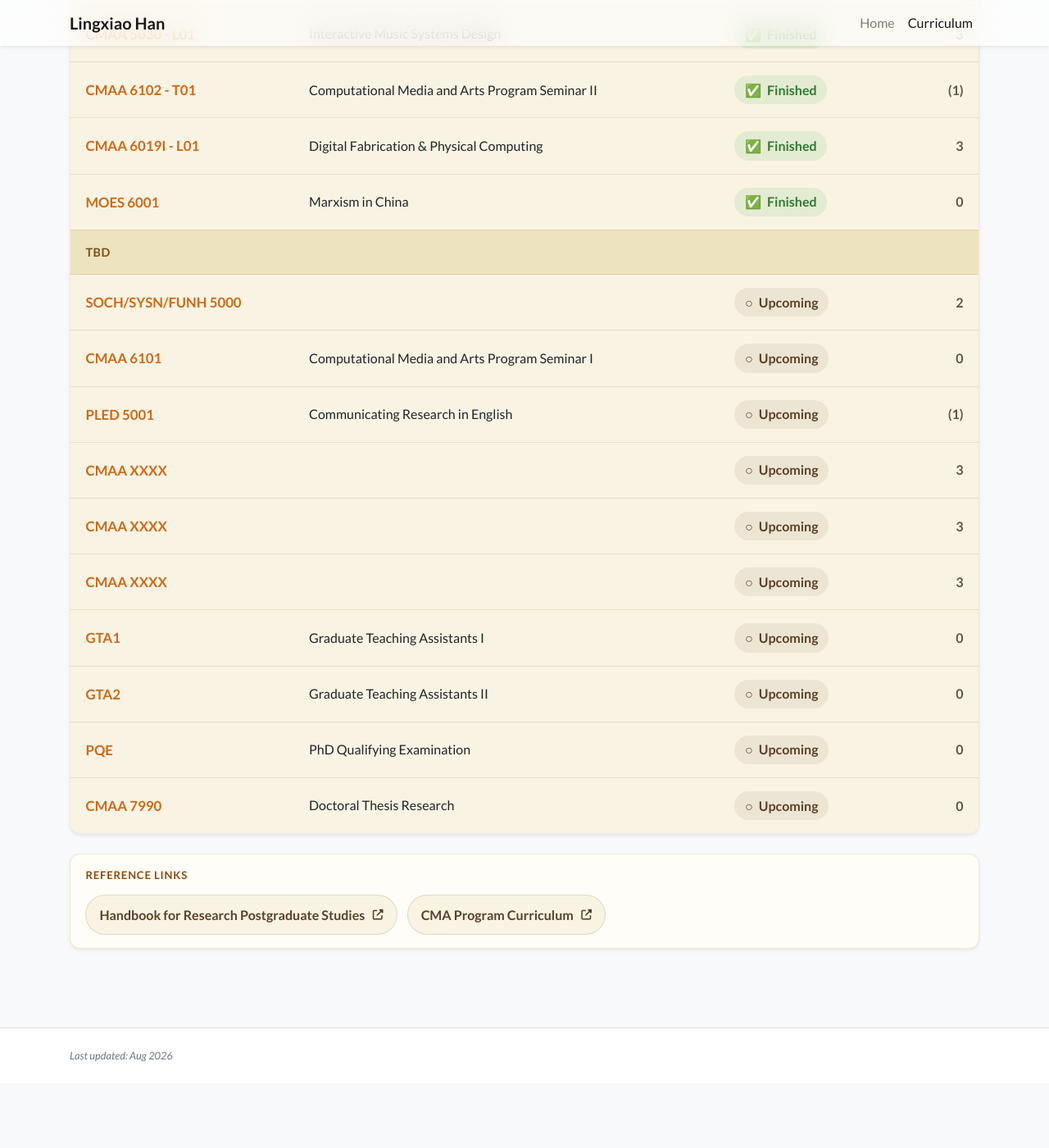
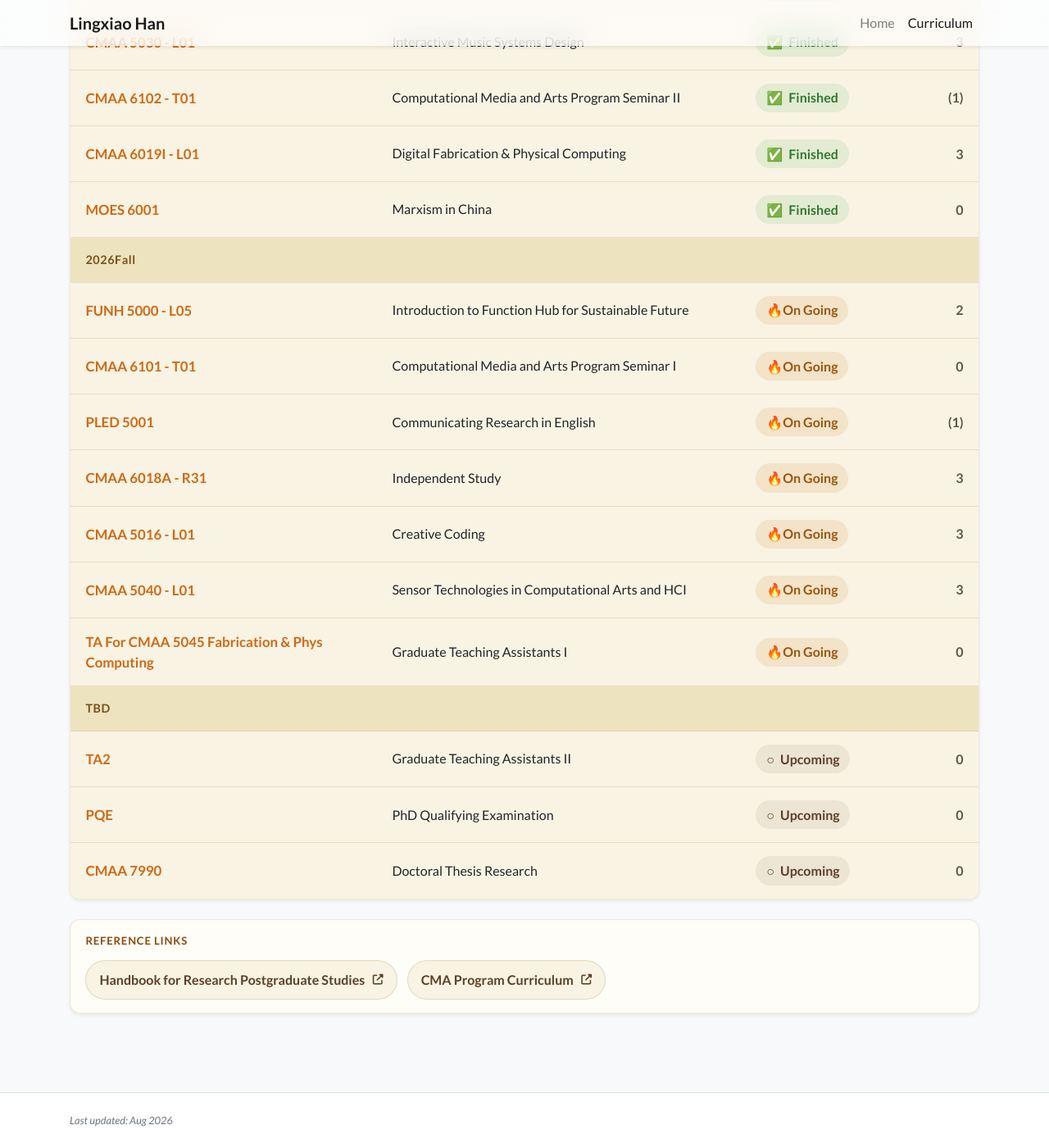
Before and after one commit to hlx9751/hlx9751.github.io, a Jekyll site: the page built from curriculum.html, in a window 1280 px wide and 1400 px high, scrolled down 1076 px. Shown: the whole window at 82% size. Built offline with Jekyll 4.4.1, drawn with Linux system fonts in a browser that asks for light colours; nearby versions of some CDN libraries; a style sheet for code colours, icons or effects is not loaded; before the commit the page ends 2397 px from its top, so only the background shows below that.

Commit message:
update curriculum page

```diff
--- a/_data/curriculum.yml
+++ b/_data/curriculum.yml
@@ -71,49 +71,49 @@ items:
     status: finished
     credits: "0"
 
-  - code: SOCH/SYSN/FUNH 5000
-    term: TBD
-    title:
-    status: Upcoming
+  - code: FUNH 5000 - L05
+    term: 2026Fall
+    title: Introduction to Function Hub for Sustainable Future
+    status: OnGoing
     credits: "2"
 
-  - code: CMAA 6101
-    term: TBD
+  - code: CMAA 6101 - T01
+    term: 2026Fall
     title: Computational Media and Arts Program Seminar I
-    status: Upcoming
+    status: OnGoing
     credits: "0"
 
   - code: PLED 5001
-    term: TBD
+    term: 2026Fall
     title: Communicating Research in English
-    status: Upcoming
+    status: OnGoing
     credits: "(1)"
 
-  - code: CMAA XXXX
-    term: TBD
-    title:
-    status: Upcoming
+  - code: CMAA 6018A - R31
+    term: 2026Fall
+    title: Independent Study
+    status: OnGoing
     credits: "3"
 
-  - code: CMAA XXXX
-    term: TBD
-    title:
-    status: Upcoming
+  - code: CMAA 5016 - L01
+    term: 2026Fall
+    title: Creative Coding
+    status: OnGoing
     credits: "3"
 
-  - code: CMAA XXXX
-    term: TBD
-    title:
-    status: Upcoming
+  - code: CMAA 5040 - L01
+    term: 2026Fall
+    title: Sensor Technologies in Computational Arts and HCI
+    status: OnGoing
     credits: "3"
 
-  - code: GTA1
-    term: TBD
+  - code: TA For CMAA 5045 Fabrication & Phys Computing
+    term: 2026Fall
     title: Graduate Teaching Assistants I
-    status: Upcoming
+    status: OnGoing
     credits: "0"
 
-  - code: GTA2
+  - code: TA2
     term: TBD
     title: Graduate Teaching Assistants II
     status: Upcoming
--- a/curriculum.html
+++ b/curriculum.html
@@ -5,7 +5,9 @@ navbar_title: Curriculum
 ---
 {% assign curriculum_items = site.data.curriculum.items %}
 {% assign finished_items = curriculum_items | where: "status", "finished" %}
-{% assign ongoing_items = curriculum_items | where: "status", "ongoing" %}
+{% assign ongoing_items_lower = curriculum_items | where: "status", "ongoing" %}
+{% assign ongoing_items_camel = curriculum_items | where: "status", "OnGoing" %}
+{% assign ongoing_items = ongoing_items_lower | concat: ongoing_items_camel %}
 {% assign finished_count = finished_items | size %}
 {% assign ongoing_count = ongoing_items | size %}
 {% assign tracked_count = curriculum_items | size %}
@@ -60,7 +62,7 @@ navbar_title: Curriculum
         </div>
         <div class="col-md-3 mb-3">
             <div class="curriculum-stat-card shadow-sm rounded-xl">
-                <div class="curriculum-stat-label">On Going</div>
+                <div class="curriculum-stat-label">🔥On Going</div>
                 <div class="curriculum-stat-value">{{ ongoing_count }}</div>
                 <div class="curriculum-stat-subtitle">Requirements or coursework still in progress</div>
             </div>
@@ -95,10 +97,9 @@ navbar_title: Curriculum
                             <span class="curriculum-status-icon">✅</span>
                             <span>Finished</span>
                         </span>
-                        {% elsif item.status == "ongoing" %}
+                        {% elsif item.status == "ongoing" or item.status == "OnGoing" %}
                         <span class="curriculum-status curriculum-status-ongoing">
-                            <span class="curriculum-status-icon">🔥</span>
-                            <span>On Going</span>
+                            <span>🔥On Going</span>
                         </span>
                         {% else %}
                         <span class="curriculum-status curriculum-status-planned">
```
